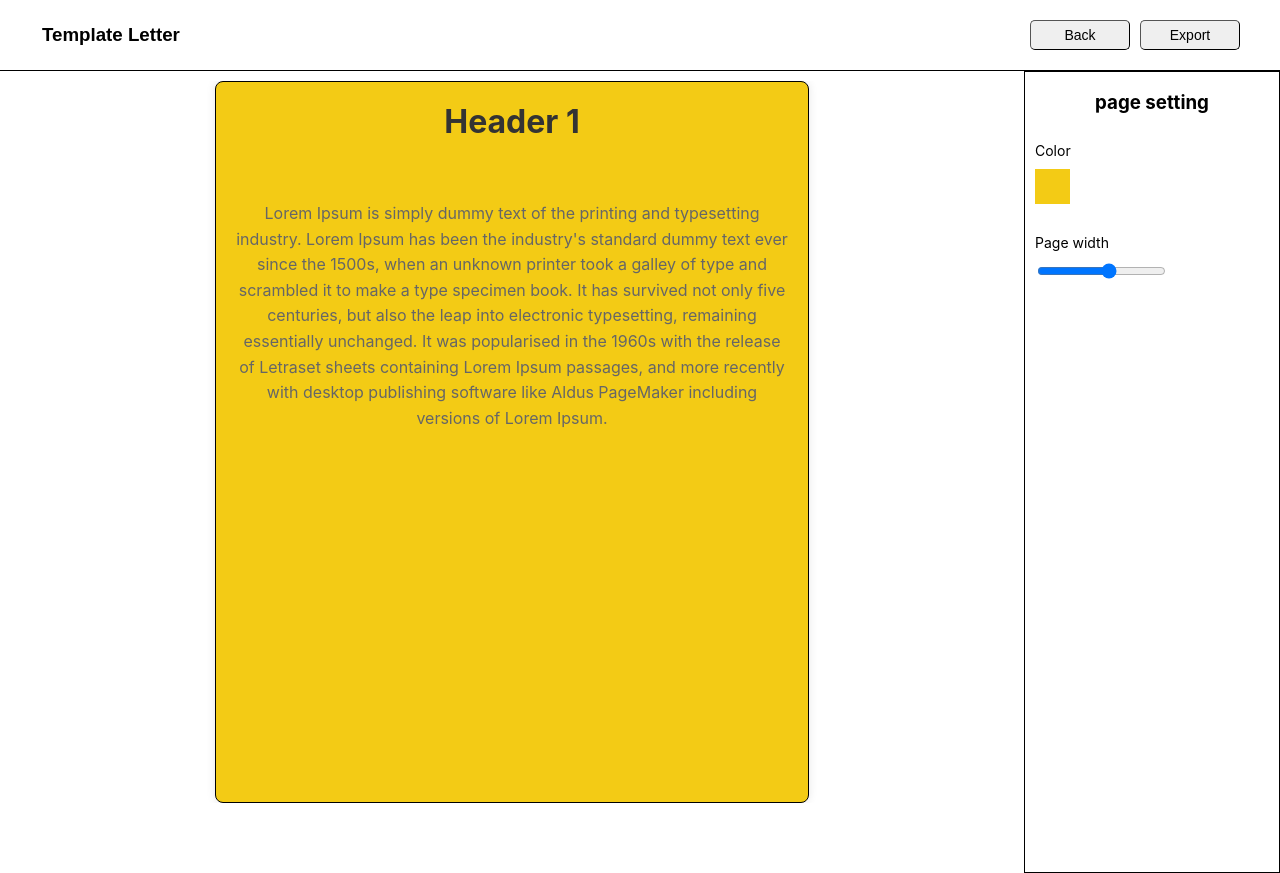
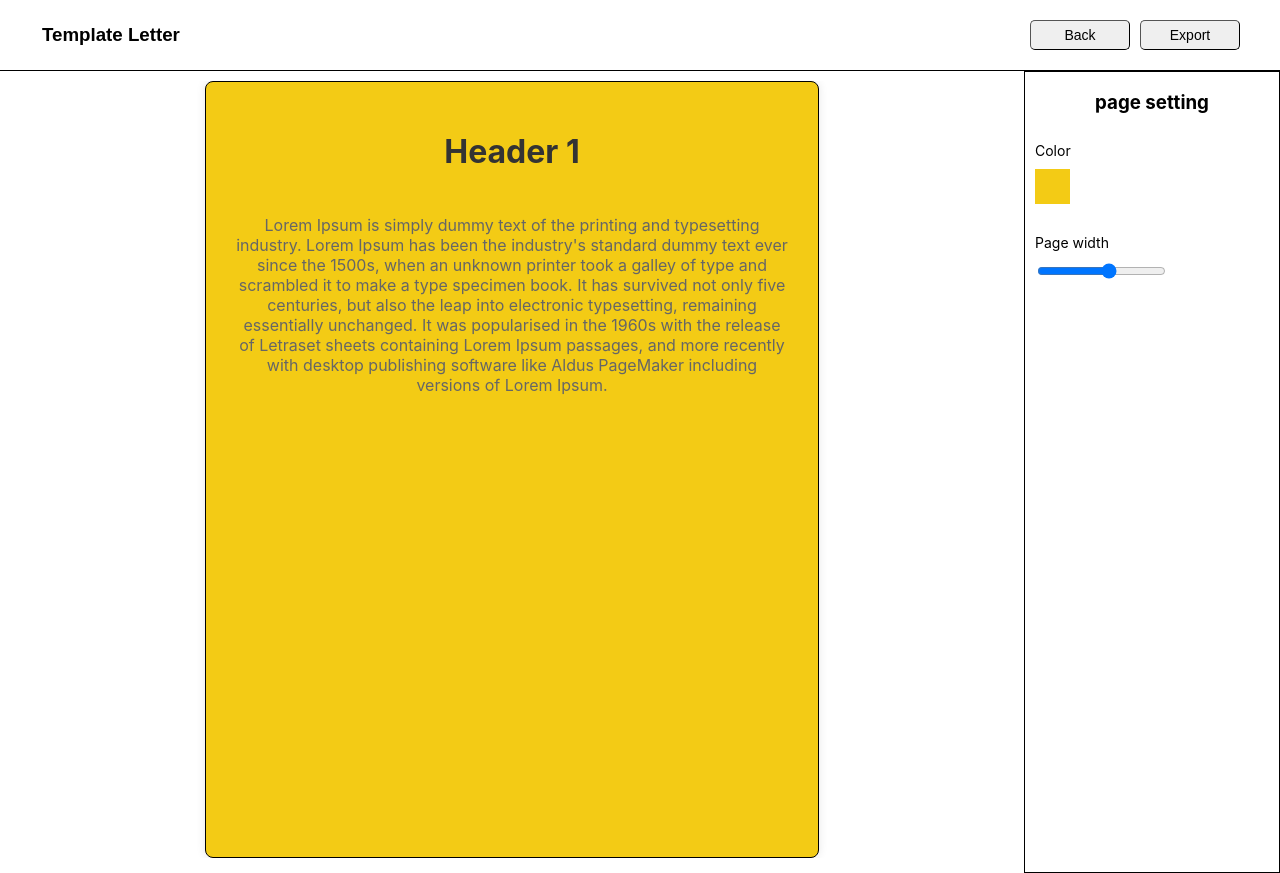
Before and after one commit to ValoQuang/flodesk-template, a React (Create React App) app: page / in a window 1280 px wide. Both pictures are taken after a click on the element "Template Letter". Built offline with nearby package versions, Linux system fonts and the light colour scheme.

Commit message:
feat: generate template generator, make it more readable, fix eslint

```diff
--- a/src/components/Navbar/Navbar.tsx
+++ b/src/components/Navbar/Navbar.tsx
@@ -4,14 +4,7 @@ import { useTemplateContext } from "../../AppContextProvider";
 import { Template } from "../../types";
 
 const Navbar = () => {
-  const {
-    exportRef,
-    currentTemplate,
-    setCurrentElementTag,
-    setCurrentTemplate,
-    templatesList,
-    updateTemplateSettings,
-  } = useTemplateContext();
+  const { exportRef, currentTemplate, templatesList, setCurrentElementTag, setCurrentTemplate, updateTemplateSettings } = useTemplateContext();
 
   const handleBackToTemplateSelector = () => {
     const foundIndex = templatesList.findIndex(
@@ -55,10 +48,7 @@ const Navbar = () => {
     }
   };
 
-  const renderButton = (
-    title: string,
-    onClick: MouseEventHandler<HTMLButtonElement> | undefined
-  ) => {
+  const renderButton = (title: string, onClick: MouseEventHandler<HTMLButtonElement> | undefined) => {
     return (
       <button className="navbar-button" onClick={onClick}>
         {title}
--- a/src/pages/TemplateSelector.tsx
+++ b/src/pages/TemplateSelector.tsx
@@ -6,12 +6,7 @@ import "./TemplateSelector.css";
 import TemplateBuilder from "./TemplateBuilder";
 
 const TemplateSelector: React.FC = () => {
-  const {
-    currentTemplate,
-    setCurrentTemplate,
-    templatesList,
-    setTemplatesList,
-  } = useTemplateContext();
+  const { currentTemplate, setCurrentTemplate, templatesList, setTemplatesList } = useTemplateContext();
 
   const handleSelectTemplate = (currentTemplate: Template) => {
     setCurrentTemplate(currentTemplate);
--- a/src/templatesList/Letter.tsx
+++ b/src/templatesList/Letter.tsx
@@ -1,71 +1,30 @@
 import React, { CSSProperties } from "react";
-import { ElementSettings, Template, TemplateProps } from "../types";
-import { ELEMENT_TAG } from "../enum";
+import { TemplateProps } from "../types";
+import TemplateGenerator from "./TemplateGenerator";
 
 const TemplateLetter: React.FC<TemplateProps> = ({ currentTemplate, currentElementTag }: TemplateProps) => {
-  const renderContent = (
-    style: React.CSSProperties | ElementSettings,
-    content: string,
-    id: string
-  ) => (
-    <div
-      id={id}
-      style={{
-        borderStyle: currentElementTag === id ? "solid" : "",
-        borderWidth: currentElementTag === id ? "1px" : "",
-        ...style,
-      }}
-    >
-      {content}
-    </div>
-  );
-
-  const letterContainerStyle: CSSProperties = {
+  //CSS prop for each specific layout
+  const layoutProperties: CSSProperties = {
     width: "max-content",
-    fontFamily:
-      "'-apple-system', 'BlinkMacSystemFont', 'Segoe UI', 'Roboto', 'Oxygen', 'Ubuntu', 'Cantarell', 'Fira Sans', 'Droid Sans', 'Helvetica Neue', sans-serif",
+    fontFamily: "'-apple-system', 'BlinkMacSystemFont', 'Segoe UI', 'Roboto', 'Oxygen', 'Ubuntu', 'Cantarell', 'Fira Sans', 'Droid Sans', 'Helvetica Neue', sans-serif",
     display: "flex",
     alignItems: "center",
     textAlign: "center",
     flexDirection: "column",
-    padding: "0px 20px 0px 20px",
+    padding: "50px 30px 5px 30px",
     borderRadius: "8px",
     boxShadow: "0 0 10px rgba(0, 0, 0, 0.1)",
     height: "90vh",
     overflow: "scroll",
-    borderStyle: currentElementTag === ELEMENT_TAG.PAGE ? "solid" : "",
-    borderWidth: currentElementTag === ELEMENT_TAG.PAGE ? "1.5px" : "",
-    maxWidth: currentTemplate.contentWidth,
-    backgroundColor: currentTemplate.backgroundColor
-  };
-
-  const headerContainerStyle: CSSProperties = {
-    paddingTop: "20px",
-    marginBottom: "20px",
-  };
-
-  const paragraphContainerStyle: CSSProperties = {
-    lineHeight: "1.6",
-    marginTop: "40px",
+    gap: "30px"
   };
 
   return (
-    <div style={letterContainerStyle}>
-      <header style={headerContainerStyle}>
-        {renderContent(
-          currentTemplate.headerSettings,
-          currentTemplate.headerSettings.content,
-          ELEMENT_TAG.HEADER
-        )}
-      </header>
-      <p style={paragraphContainerStyle}>
-        {renderContent(
-          currentTemplate.paragraphSettings,
-          currentTemplate.paragraphSettings.content,
-          ELEMENT_TAG.PARAGRAPH
-        )}
-      </p>
-    </div>
+    <TemplateGenerator
+      layoutProperties={layoutProperties}
+      currentTemplate={currentTemplate}
+      currentElementTag={currentElementTag}
+    />
   );
 };
 
--- a/src/templatesList/Resume.tsx
+++ b/src/templatesList/Resume.tsx
@@ -1,30 +1,13 @@
 import React, { CSSProperties } from "react";
-import { ElementSettings, TemplateProps } from "../types";
-import { ELEMENT_TAG } from "../enum";
+import { TemplateProps } from "../types";
+import TemplateGenerator from "./TemplateGenerator";
 
 const TemplateResume: React.FC<TemplateProps> = ({ currentTemplate, currentElementTag }: TemplateProps) => {
-  const renderContent = (
-    style: React.CSSProperties | ElementSettings,
-    content: string,
-    id: string
-  ) => (
-    <div
-      id={id}
-      style={{
-        borderStyle: currentElementTag === id ? "solid" : "",
-        borderWidth: currentElementTag === id ? "1px" : "",
-        ...style,
-      }}
-    >
-      {content}
-    </div>
-  );
-
-  const resumeContainerStyle: CSSProperties = {
+   //CSS prop for each specific layout
+  const layoutProperties = {
     textAlign: "center",
     display: "flex",
-    fontFamily:
-      "'-apple-system', 'BlinkMacSystemFont', 'Segoe UI', 'Roboto', 'Oxygen', 'Ubuntu', 'Cantarell', 'Fira Sans', 'Droid Sans', 'Helvetica Neue', sans-serif",
+    fontFamily: "'-apple-system', 'BlinkMacSystemFont', 'Segoe UI', 'Roboto', 'Oxygen', 'Ubuntu', 'Cantarell', 'Fira Sans', 'Droid Sans', 'Helvetica Neue', sans-serif",
     gap: "30px",
     width: "max-content",
     padding: "50px",
@@ -32,34 +15,14 @@ const TemplateResume: React.FC<TemplateProps> = ({ currentTemplate, currentEleme
     boxShadow: "0 0 10px rgba(0, 0, 0, 0.1)",
     height: "90vh",
     overflow: "scroll",
-    borderStyle: currentElementTag === ELEMENT_TAG.PAGE ? "solid" : "",
-    borderWidth: currentElementTag === ELEMENT_TAG.PAGE ? "1px" : "",
-    maxWidth: currentTemplate.contentWidth,
-    backgroundColor: currentTemplate.backgroundColor
-  };
-
-  const paragraphContainerStyle: CSSProperties = {
-    lineHeight: "1.6",
-    marginTop: "20px",
-  };
+  } as CSSProperties;
 
   return (
-    <div style={resumeContainerStyle}>
-      <header>
-        {renderContent(
-          currentTemplate.headerSettings,
-          currentTemplate.headerSettings.content,
-          ELEMENT_TAG.HEADER
-        )}
-      </header>
-      <p style={paragraphContainerStyle}>
-        {renderContent(
-          currentTemplate.paragraphSettings,
-          currentTemplate.paragraphSettings.content,
-          ELEMENT_TAG.PARAGRAPH
-        )}
-      </p>
-    </div>
+    <TemplateGenerator
+      layoutProperties={layoutProperties}
+      currentTemplate={currentTemplate}
+      currentElementTag={currentElementTag}
+    />
   );
 };
 
--- /dev/null
+++ b/src/templatesList/TemplateGenerator.tsx
@@ -0,0 +1,53 @@
+import React, { CSSProperties } from "react";
+import { ElementSettings, TemplateProps } from "../types";
+import { ELEMENT_TAG } from "../enum";
+
+const TemplateGenerator: React.FC<TemplateProps> = ({ layoutProperties, currentTemplate, currentElementTag }: TemplateProps) => {
+  const renderContent = (
+    style: React.CSSProperties | ElementSettings,
+    content: string,
+    id: string
+  ) => (
+    <div
+      id={id}
+      style={{
+        borderStyle: currentElementTag === id ? "solid" : "",
+        borderWidth: currentElementTag === id ? "1px" : "",
+        ...style,
+      }}
+    >
+      {content}
+    </div>
+  );
+
+  const templateContainerStyle: CSSProperties = {
+    ...layoutProperties,
+
+    //Dynamic prop below this comment
+    borderStyle: currentElementTag === ELEMENT_TAG.PAGE ? "solid" : "",
+    borderWidth: currentElementTag === ELEMENT_TAG.PAGE ? "1.5px" : "",
+    maxWidth: currentTemplate.contentWidth,
+    backgroundColor: currentTemplate.backgroundColor
+  };
+
+  return (
+    <div style={templateContainerStyle}>
+      <header>
+        {renderContent(
+          currentTemplate.headerSettings,
+          currentTemplate.headerSettings.content,
+          ELEMENT_TAG.HEADER
+        )}
+      </header>
+      <p>
+        {renderContent(
+          currentTemplate.paragraphSettings,
+          currentTemplate.paragraphSettings.content,
+          ELEMENT_TAG.PARAGRAPH
+        )}
+      </p>
+    </div>
+  );
+};
+
+export default TemplateGenerator;
--- a/src/types/index.ts
+++ b/src/types/index.ts
@@ -1,4 +1,4 @@
-import { Dispatch, SetStateAction } from "react";
+import { CSSProperties, Dispatch, SetStateAction } from "react";
 
 export interface Template {
   id: string;
@@ -16,6 +16,7 @@ export interface ElementSettings {
   content: string;
 }
 export interface TemplateProps {
+  layoutProperties?: CSSProperties;
   currentTemplate: Template;
   currentElementTag: string | null | undefined;
 }
```
